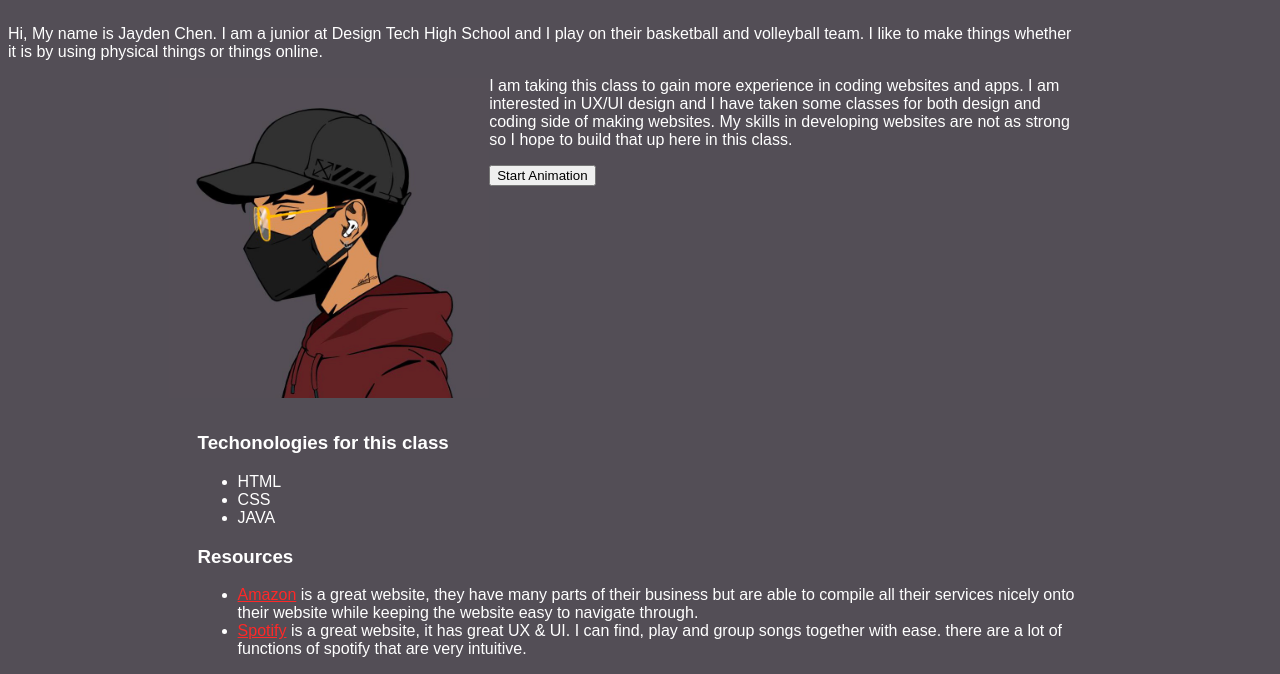
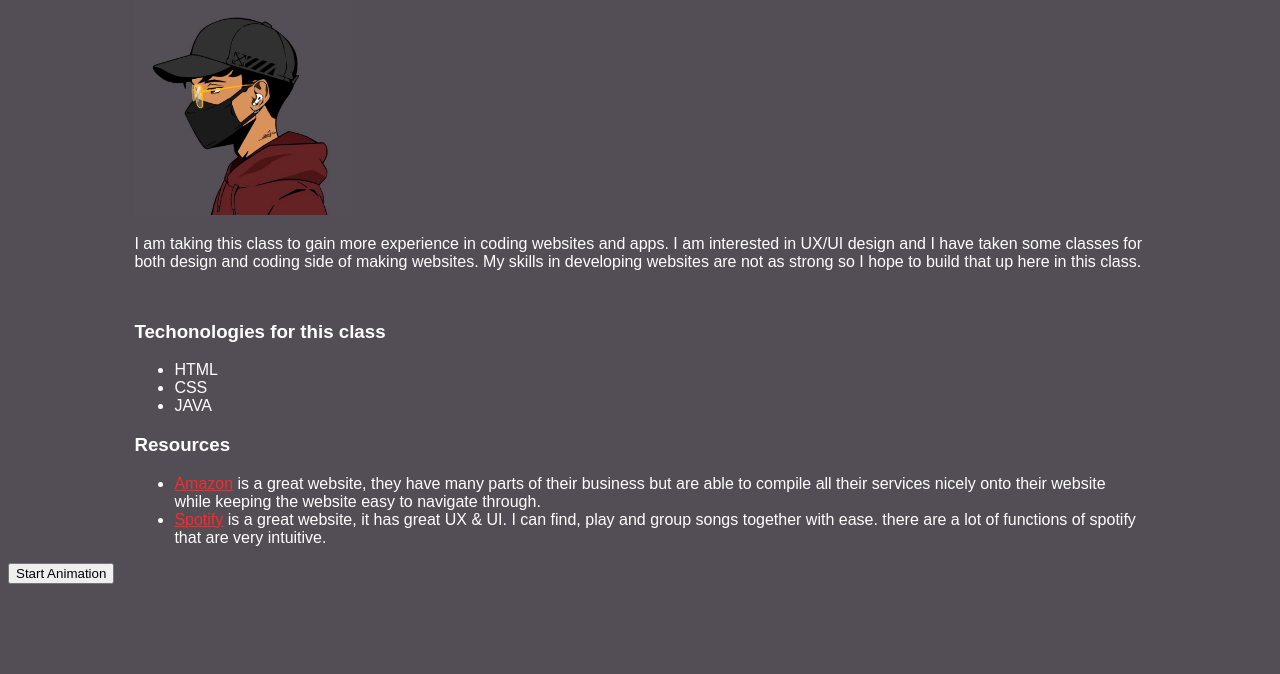
Before and after one commit to Jdc-Jelly/CIS-128_HW1, a plain HTML site: page index.html in a window 1280 px wide. Shown: the part 214-888 px from the top of the page. After the commit the page ends 806 px from the top, so only its background shows below. Drawn offline with Linux system fonts and the light colour scheme.

Commit message:
Update style.css

```diff
--- a/style.css
+++ b/style.css
@@ -1,12 +1,18 @@
+body {
+    background-color: rgb(83, 78, 86);
+    text-decoration-color: aliceblue;
+    color: rgb(255, 255, 255);
+    font-family: Arial, Helvetica, sans-serif;
+    margin-top: 50px;
+}
+
 .photo {
-    width: 25vw;
-    margin-left: 15%;
-    float: left;
-    margin-top: 1px;
+    width: 17vw;
+
 }
 .about {
-    padding-top: 5vh;
-    margin-right: 15%;
+    padding-left: 10%;
+    padding-right: 10%;
 }
 
 .title {
@@ -14,8 +20,8 @@
     font-family: Arial, Helvetica, sans-serif;
 }
 .info {
-    margin-left: 15%;
-    margin-right: 15%;
+    margin-left: 10%;
+    margin-right: 10%;
     border: 1px red;
     padding-top: 15px;
     float: left;
@@ -32,14 +38,3 @@ a {
 .resources {
     float: left;
 }
-
-body {
-    background-color: rgb(83, 78, 86);
-    text-decoration-color: aliceblue;
-    color: rgb(255, 255, 255);
-    font-family: Arial, Helvetica, sans-serif;
-}
-
-body {
-    margin-top: 50px;
-}
```
